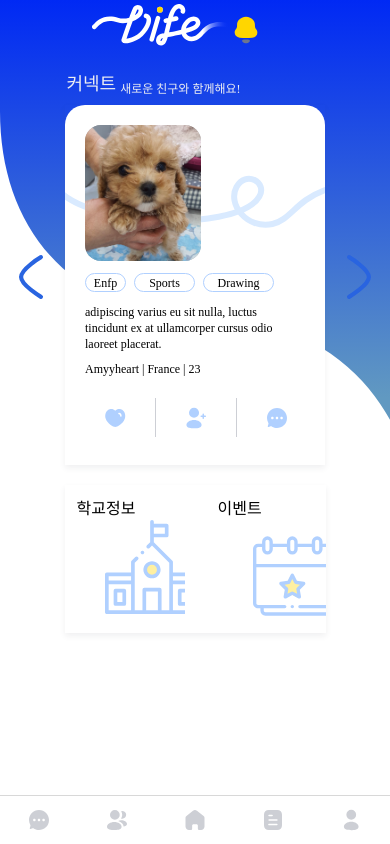
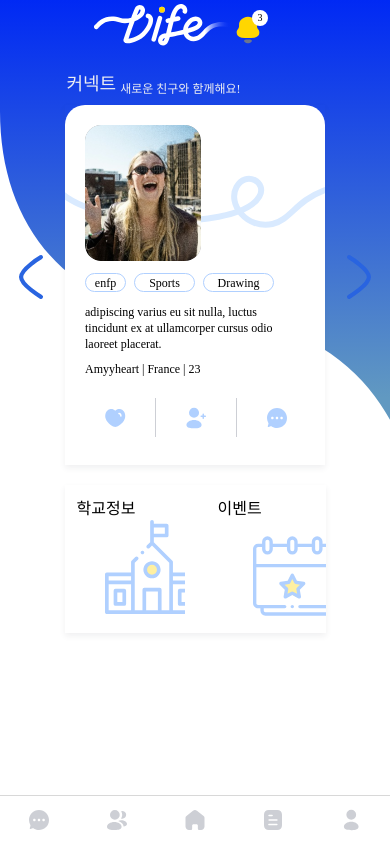
Before and after one commit to team-diverse/dife-frontend, a React Native app: screen /Home in a window 390 px wide. Built offline with nearby package versions, Linux system fonts and the light colour scheme; a web font is replaced by a local one.

Commit message:
feat: homePage 소개 카드 양옆으로 이동 가능하게 구현

```diff
--- a/src/pages/HomePages/HomePage.js
+++ b/src/pages/HomePages/HomePage.js
@@ -22,12 +22,58 @@ import ChatInac24 from '../../components/icon24/ChatInac24.js';
 import HomeLine from '../../components/HomeCompo/HomeLine.js';
 import HomecardBackBtn from '../../components/HomeCompo/HomecardBackBtn.js';
 
-const HomePage = ({introduction = "adipiscing varius eu sit nulla, luctus tincidunt ex at ullamcorper cursus odio laoreet placerat.",
-    name = "Amyyheart",
-    country="France",
-    age="23",
-    }) => {
+
+const HomePage = ({cnt=3}) => {
   const navigation = useNavigation();
+
+  const profileDataList = [
+    {
+      profileImg: require('../../assets/images/test_img/test_profileImg.png'),
+      tag1: 'enfp',
+      tag2: 'Sports',
+      tag3: 'Drawing',
+      introduction: "adipiscing varius eu sit nulla, luctus tincidunt ex at ullamcorper cursus odio laoreet placerat.",
+      name: "Amyyheart",
+      country: "France",
+      age: "23"
+    },
+    {
+      profileImg: require('../../assets/images/test_img/test_haedam.jpg'),
+      tag1: 'entp',
+      tag2: 'music',
+      tag3: 'running',
+      introduction: "안녕하세요! 새로운 친구를 사귀고 싶은 해담입니다. 여행을 좋아하고 새로운 경험을 즐기며 삶을 즐겁게 살고 있어요.",
+      name: "개해담",
+      country: "한국",
+      age: "1"
+    },
+    {
+      profileImg: require('../../assets/images/test_img/test_event.png'),
+      tag1: 'istj',
+      tag2: 'study',
+      tag3: 'reading',
+      introduction: "안녕하세요! 저는 운영체제를 사랑하는 운영이라고 합니다. 만나서 반가워요.",
+      name: "운영",
+      country: "한국",
+      age: "23"
+    },
+  ];
+
+  const [currentProfileIndex, setCurrentProfileIndex] = useState(0);
+
+  const handleNextProfile = () => {
+    if (currentProfileIndex < profileDataList.length - 1) {
+      setCurrentProfileIndex(currentProfileIndex + 1);
+    }
+  };
+
+  const handlePrevProfile = () => {
+    if (currentProfileIndex > 0) {
+      setCurrentProfileIndex(currentProfileIndex - 1);
+    }
+  };
+
+  const { profileImg, tag1, tag2, tag3, introduction, name, country, age } = profileDataList[currentProfileIndex];
 
   const [showNewCard, setShowNewCard] = useState(false);
 
@@ -45,7 +91,7 @@ const HomePage = ({introduction = "adipiscing varius eu sit nulla, luctus tincid
             <LogoBr />
           </View>
           <TouchableOpacity style={HomeStyles.notify} onPress={() => navigation.navigate('Notification')}>
-            <Notification32 />
+            <Notification32 count={cnt}/>
           </TouchableOpacity>
         </View>
 
@@ -58,14 +104,16 @@ const HomePage = ({introduction = "adipiscing varius eu sit nulla, luctus tincid
 
         {showNewCard ? (
           <View style={HomeStyles.homecardContainer}>
-            <HomeArrow style={{transform: [{ scaleX: -1 }] }}/>
+            <TouchableOpacity onPress={handlePrevProfile}>
+              <HomeArrow style={{transform: [{ scaleX: -1 }] }}/>
+            </TouchableOpacity>
             <View style={[HomeStyles.homecard, { alignItems: 'center' }]}>
               <Homecard />
               <View style={HomeStyles.homecardDifeF}>
                 <HomecardDifeF />
               </View>
               <View style={HomeStyles.homecardBack}>
-                <HomeProfile profile={require('../../assets/images/test_img/test_haedam.jpg')}/>
+                <HomeProfile profile={profileImg}/>
                 <Text style={HomeStyles.viewProfile}>프로필 상세보기</Text>
                 <View style={HomeStyles.addFriendOk}>
                   <Text style={HomeStyles.TXname}>{name}</Text>
@@ -78,22 +126,26 @@ const HomePage = ({introduction = "adipiscing varius eu sit nulla, luctus tincid
                   <HomecardBackBtn btnText="신청하기"/>
                 </View>
             </View>
-            <HomeArrow />
+            <TouchableOpacity onPress={handleNextProfile}>
+              <HomeArrow />
+            </TouchableOpacity>
           </View>
         ) : (
           <View style={HomeStyles.homecardContainer}>
-            <HomeArrow style={{transform: [{ scaleX: -1 }] }}/>
+            <TouchableOpacity onPress={handlePrevProfile}>
+              <HomeArrow style={{transform: [{ scaleX: -1 }] }}/>
+            </TouchableOpacity>
             <View style={HomeStyles.homecard}>
               <Homecard />
               <View style={HomeStyles.homecardDifeF}>
                 <HomecardDifeF />
               </View>
             <View style={HomeStyles.homeProfile}>
-              <HomeProfile profile={require('../../assets/images/test_img/test_haedam.jpg')}/>
+              <HomeProfile profile={profileImg}/>
               <View style={HomeStyles.tagContainer}>
-                <HomeTag text="Enfp"/>
-                <HomeTag text="Sports"/>
-                <HomeTag text="Drawing"/>
+                <HomeTag text={tag1}/>
+                <HomeTag text={tag2}/>
+                <HomeTag text={tag3}/>
               </View>
               <Text style={HomeStyles.introduction}>{introduction}</Text>
               <View style={HomeStyles.myinfoContainer}>
@@ -109,7 +161,9 @@ const HomePage = ({introduction = "adipiscing varius eu sit nulla, luctus tincid
                   <ChatInac24 style={HomeStyles.connectIcon}/>
               </View>
             </View>
-          <HomeArrow />
+            <TouchableOpacity onPress={handleNextProfile}>
+              <HomeArrow />
+            </TouchableOpacity>
           </View>
         )}
 
--- a/src/pages/HomePages/HomeStyles.js
+++ b/src/pages/HomePages/HomeStyles.js
@@ -26,7 +26,7 @@ const HomeStyles = StyleSheet.create({
     },
     notify: {
         marginTop: 10,
-        marginRight: 25,
+        marginRight: 20,
     },
     textConnectWithContainer: {
         flexDirection: 'row',
```
Also changed, not shown: src/assets/images/test_img/test_profileImg.png (added).
